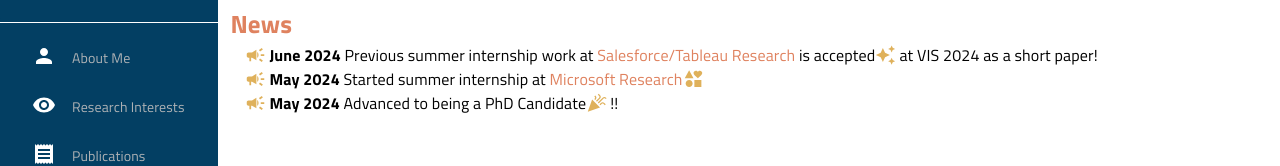
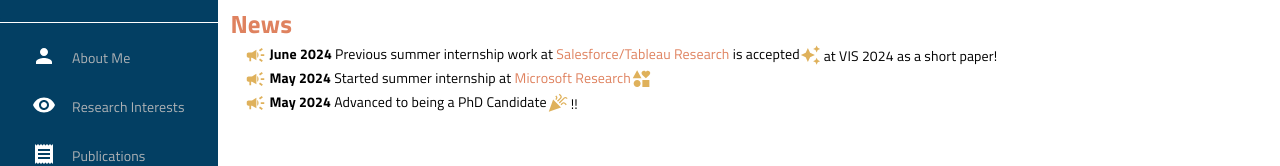
Before and after one commit to sneha-gathani/sneha-website, a React (Create React App) app: page / in a window 1280 px wide. Shown: the part 459-625 px from the top of the page. Built offline with nearby package versions, Linux system fonts and the light colour scheme.

Commit message:
font size same for news

```diff
--- a/src/App.jsx
+++ b/src/App.jsx
@@ -203,21 +203,21 @@ const App = () => {
                         <Typography className={classes.headNames2}>News</Typography>
                         <div style={{ marginLeft: '15px', }}>
                             <div style={{ display: 'flex', flexDirection: 'row' }}>
-                                <CampaignIcon className={classes.newsIcon} />
+                                <CampaignIcon className={classes.newsIcon1} />
                                 <Typography className={classes.newsContent}><b className={classes.bold}>June 2024 </b>Previous summer internship work at <a href="https://research.tableau.com/" target="_blank" rel="noreferrer" className={classes.a}>Salesforce/Tableau Research</a> is accepted </Typography>
                                 <AutoAwesomeIcon className={classes.newsIcon1} />
-                                <Typography className={classes.newsContent}>at VIS 2024 as a short paper!</Typography>
+                                <Typography className={classes.newsContent} style={{ alignContent: 'center', }}>at VIS 2024 as a short paper!</Typography>
                             </div>
                             <div style={{ display: 'flex', flexDirection: 'row' }}>
-                                <CampaignIcon className={classes.newsIcon} />
+                                <CampaignIcon className={classes.newsIcon1} />
                                 <Typography className={classes.newsContent}><b className={classes.bold}>May 2024 </b>Started summer internship at <a href="https://www.microsoft.com/en-us/research/group/vida/" target="_blank" rel="noreferrer" className={classes.a}>Microsoft Research</a></Typography>
                                 <InterestsIcon className={classes.newsIcon1} />
                             </div>
                             <div style={{ display: 'flex', flexDirection: 'row' }}>
-                                <CampaignIcon className={classes.newsIcon} />
+                                <CampaignIcon className={classes.newsIcon1} />
                                 <Typography className={classes.newsContent}><b className={classes.bold}>May 2024 </b>Advanced to being a PhD Candidate</Typography>
                                 <CelebrationIcon className={classes.newsIcon1} />
-                                <Typography className={classes.newsContent}>!!</Typography>
+                                <Typography className={classes.newsContent} style={{ alignContent: 'center', }}>!!</Typography>
                             </div>
                         </div>
                     </Container>
--- a/src/styles.js
+++ b/src/styles.js
@@ -262,7 +262,7 @@ const useStyles = makeStyles((theme) => ({
         fontWeight: 'bold',
     },
     newsContent: {
-        fontSize: 16,
+        fontSize: '14px',
         color: '#000',
     },
     newsIcon1: {
@@ -282,7 +282,7 @@ const useStyles = makeStyles((theme) => ({
     },
     bold: {
         color: '#000',
-        fontSize: '16px',
+        fontSize: '14px',
     },
 
     publicationImage: {
```
